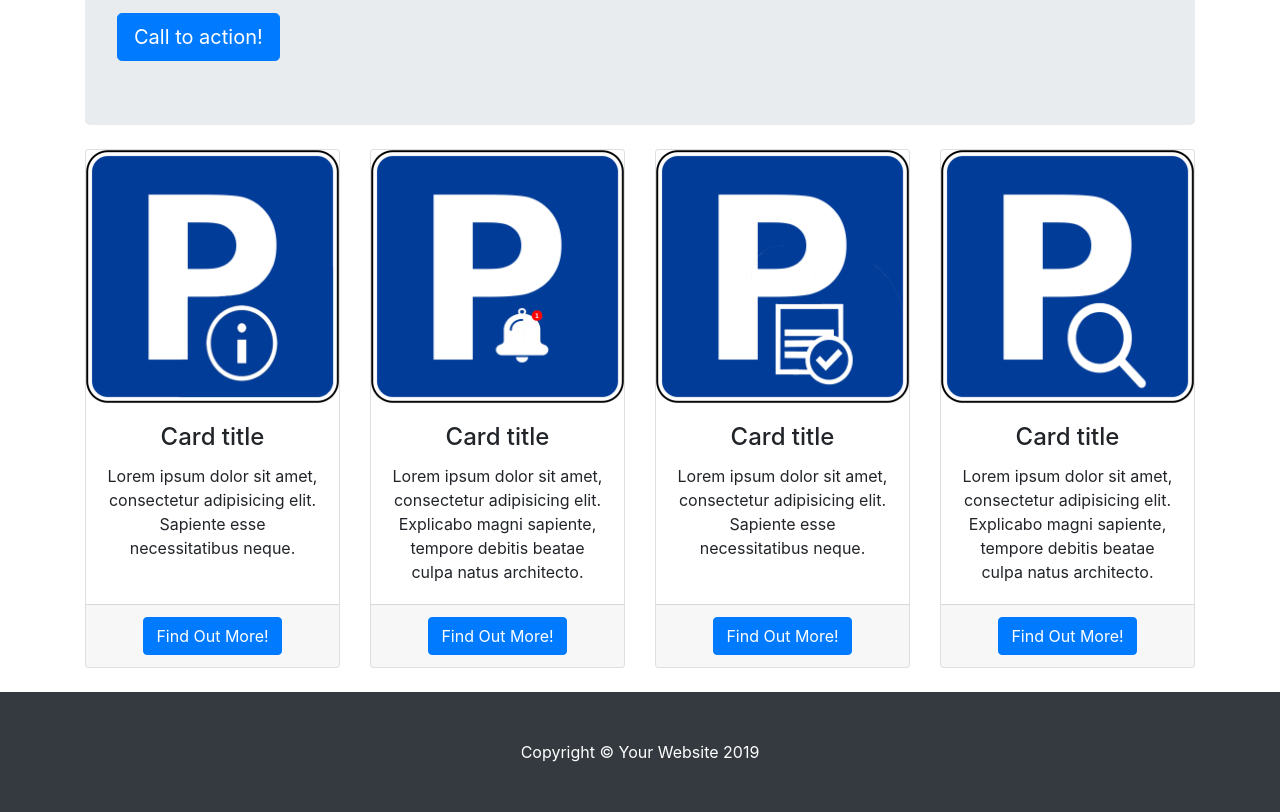
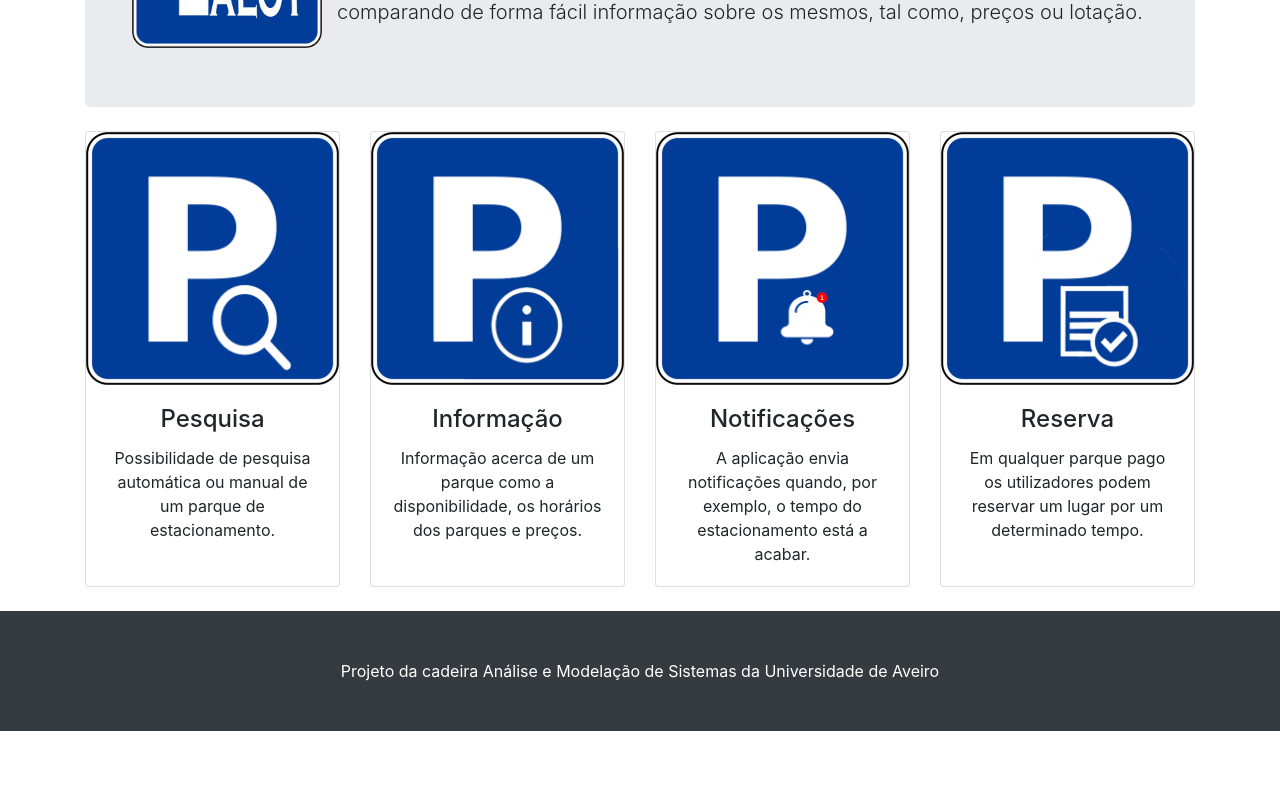
Before and after one commit to franciscoxaviersp/ParkingALot, a website: page index.html in a window 1280 px wide. Shown: the part 301-1113 px from the top of the page. After the commit the page ends 1032 px from the top, so only its background shows below. Drawn offline with Linux system fonts and the light colour scheme.

Commit message:
Introdução de info no site

```diff
--- a/index.html
+++ b/index.html
@@ -23,7 +23,7 @@
   <!-- Navigation -->
   <nav class="navbar navbar-expand-lg navbar-dark bg-dark fixed-top">
     <div class="container">
-      <a class="navbar-brand" href="#">Start Bootstrap</a>
+
       <button class="navbar-toggler" type="button" data-toggle="collapse" data-target="#navbarResponsive" aria-controls="navbarResponsive" aria-expanded="false" aria-label="Toggle navigation">
         <span class="navbar-toggler-icon"></span>
       </button>
@@ -53,9 +53,12 @@
 
     <!-- Jumbotron Header -->
     <header class="jumbotron my-4">
-      <h1 class="display-3">ParkingALot</h1>
-      <p class="lead">Lorem ipsum dolor sit amet, consectetur adipisicing elit. Ipsa, ipsam, eligendi, in quo sunt possimus non incidunt odit vero aliquid similique quaerat nam nobis illo aspernatur vitae fugiat numquam repellat.</p>
-      <a href="#" class="btn btn-primary btn-lg">Call to action!</a>
+      <img src="img/Parking sign_tcm953-420993.png" alt=""  style="float:left;width:220px;height:220px;border-style: solid; border-width: 15px; border-color: rgb(233, 236, 239);"">
+      <div>
+        <h1 class="display-3">ParkingALot</h1>
+        <p class="lead">O sistema ParkingALot visa solucionar o problema do grande congestionamento de automóveis nas cidades e dificuldade em procurar parques de estacionamento, comparando de forma fácil informação sobre os mesmos, tal como, preços ou lotação.</p>
+        <!--<a href="#" class="btn btn-primary btn-lg">Call to action!</a>-->
+      </div>
     </header>
 
     <!-- Page Features -->
@@ -63,13 +66,20 @@
 
       <div class="col-lg-3 col-md-6 mb-4">
         <div class="card h-100">
+          <img class="card-img-top" src="img/Psearch.png" alt="">
+          <div class="card-body">
+            <h4 class="card-title">Pesquisa</h4>
+            <p class="card-text">Possibilidade de pesquisa automática ou manual de um parque de estacionamento.</p>
+          </div>
+        </div>
+      </div>
+
+      <div class="col-lg-3 col-md-6 mb-4">
+        <div class="card h-100">
           <img class="card-img-top" src="img/Pinfo.png" alt="">
           <div class="card-body">
-            <h4 class="card-title">Card title</h4>
-            <p class="card-text">Lorem ipsum dolor sit amet, consectetur adipisicing elit. Sapiente esse necessitatibus neque.</p>
-          </div>
-          <div class="card-footer">
-            <a href="#" class="btn btn-primary">Find Out More!</a>
+            <h4 class="card-title">Informação</h4>
+            <p class="card-text">Informação acerca de um parque como a disponibilidade, os horários dos parques e preços. </p>
           </div>
         </div>
       </div>
@@ -78,11 +88,8 @@
         <div class="card h-100">
           <img class="card-img-top" src="img/Pnotification.png" alt="">
           <div class="card-body">
-            <h4 class="card-title">Card title</h4>
-            <p class="card-text">Lorem ipsum dolor sit amet, consectetur adipisicing elit. Explicabo magni sapiente, tempore debitis beatae culpa natus architecto.</p>
-          </div>
-          <div class="card-footer">
-            <a href="#" class="btn btn-primary">Find Out More!</a>
+            <h4 class="card-title">Notificações</h4>
+            <p class="card-text">A aplicação envia notificações quando, por exemplo, o tempo do estacionamento está a acabar.</p>
           </div>
         </div>
       </div>
@@ -91,24 +98,8 @@
         <div class="card h-100">
           <img class="card-img-top" src="img/reserve.png" alt="">
           <div class="card-body">
-            <h4 class="card-title">Card title</h4>
-            <p class="card-text">Lorem ipsum dolor sit amet, consectetur adipisicing elit. Sapiente esse necessitatibus neque.</p>
-          </div>
-          <div class="card-footer">
-            <a href="#" class="btn btn-primary">Find Out More!</a>
-          </div>
-        </div>
-      </div>
-
-      <div class="col-lg-3 col-md-6 mb-4">
-        <div class="card h-100">
-          <img class="card-img-top" src="img/Psearch.png" alt="">
-          <div class="card-body">
-            <h4 class="card-title">Card title</h4>
-            <p class="card-text">Lorem ipsum dolor sit amet, consectetur adipisicing elit. Explicabo magni sapiente, tempore debitis beatae culpa natus architecto.</p>
-          </div>
-          <div class="card-footer">
-            <a href="#" class="btn btn-primary">Find Out More!</a>
+            <h4 class="card-title">Reserva</h4>
+            <p class="card-text">Em qualquer parque pago os utilizadores podem reservar um lugar por um determinado tempo.</p>
           </div>
         </div>
       </div>
@@ -122,7 +113,7 @@
   <!-- Footer -->
   <footer class="py-5 bg-dark">
     <div class="container">
-      <p class="m-0 text-center text-white">Copyright &copy; Your Website 2019</p>
+      <p class="m-0 text-center text-white">Projeto da cadeira Análise e Modelação de Sistemas da Universidade de Aveiro</p>
     </div>
     <!-- /.container -->
   </footer>
```
